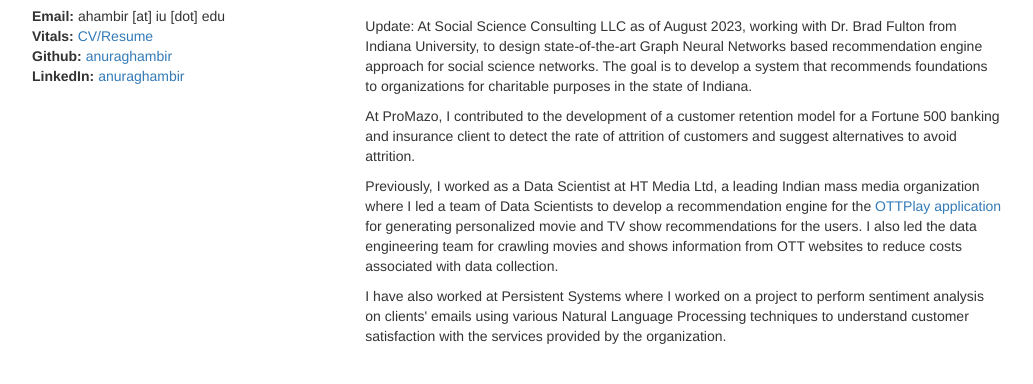
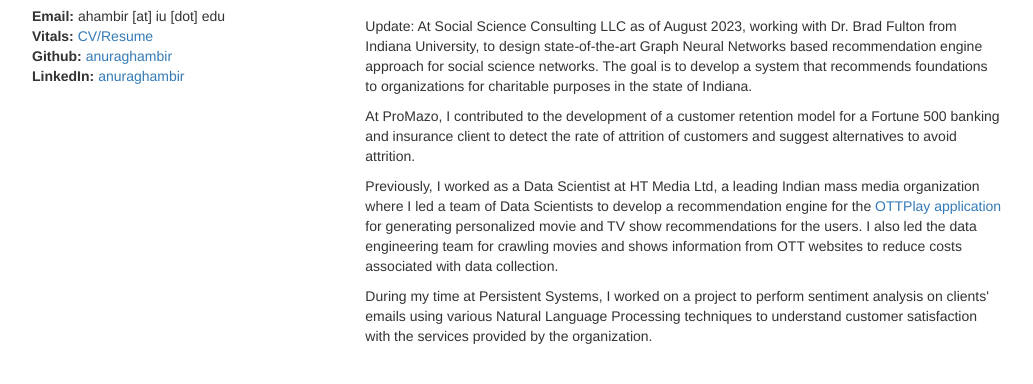
Before and after one commit to anuraghambir/anuraghambir.github.io, a plain HTML site: page index.html in a window 1280 px wide. Shown: the part 94-478 px from the top of the page, without its empty margins (123-1156 px from the left). Drawn offline with Linux system fonts and the light colour scheme; files that its build step writes are made by us from their sources.

Commit message:
Updated index.html

```diff
--- a/index.html
+++ b/index.html
@@ -49,7 +49,7 @@
                     <p>
                         Previously, I worked as a Data Scientist at HT Media Ltd, a leading Indian mass media organization where I led a team of Data Scientists to develop a recommendation engine for the <a href="https://play.google.com/store/apps/details?id=com.ht.ottplay&hl=en_US&gl=US">OTTPlay application</a> for generating personalized movie and TV show recommendations for the users. I also led the data engineering team for crawling movies and shows information from OTT websites to reduce costs associated with data collection.
                     </p>
-                    I have also worked at Persistent Systems where I worked on a project to perform sentiment analysis on clients' emails using various Natural Language Processing techniques to understand customer satisfaction with the services provided by the organization.
+                    During my time at Persistent Systems, I worked on a project to perform sentiment analysis on clients' emails using various Natural Language Processing techniques to understand customer satisfaction with the services provided by the organization.
                     </p>
                 </div>
 
```
